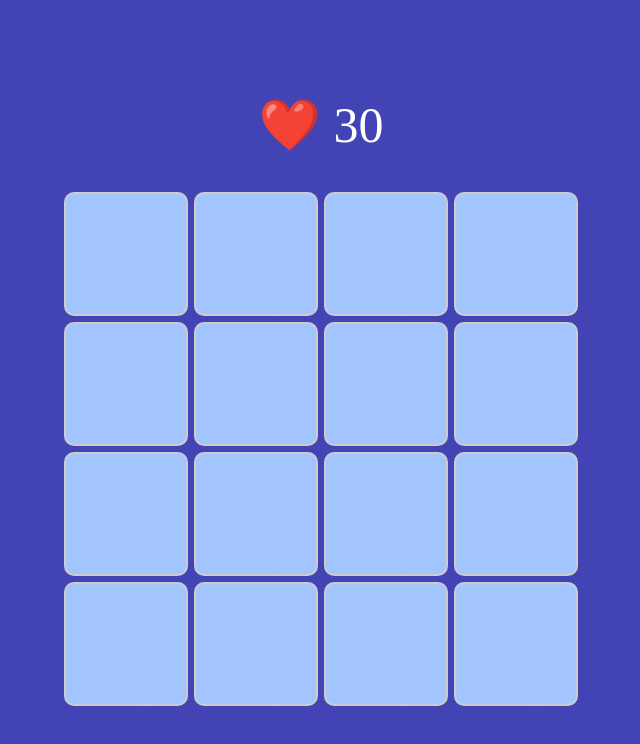
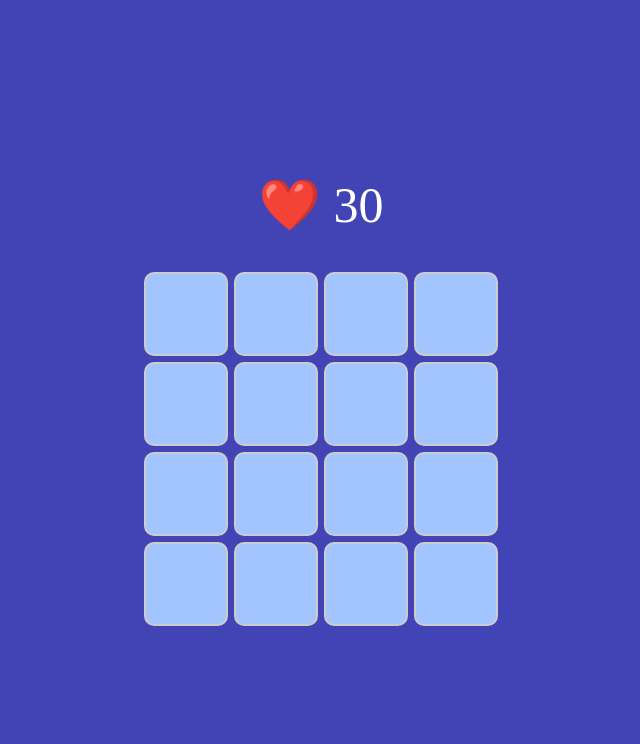
Before and after one commit to rasul-surname/memo, a React (Vite) app: page / in a window 1280 px wide. Shown: the top 744 px of the page, without its empty margins (319-959 px from the left). Built offline with nearby package versions, Linux system fonts and the light colour scheme.

Commit message:
Поправлен размер

```diff
--- a/src/MemoGame.css
+++ b/src/MemoGame.css
@@ -9,15 +9,15 @@
 
 .memo-game {
     display: grid;
-    grid-template-columns: repeat(4, 120px);
+    grid-template-columns: repeat(4, 80px);
     gap: 10px;
     justify-content: center;
 }
 
 .card {
     cursor: pointer;
-    width: 120px;
-    height: 120px;
+    width: 80px;
+    height: 80px;
     position: relative;
     perspective: 1000px;
 }
```
